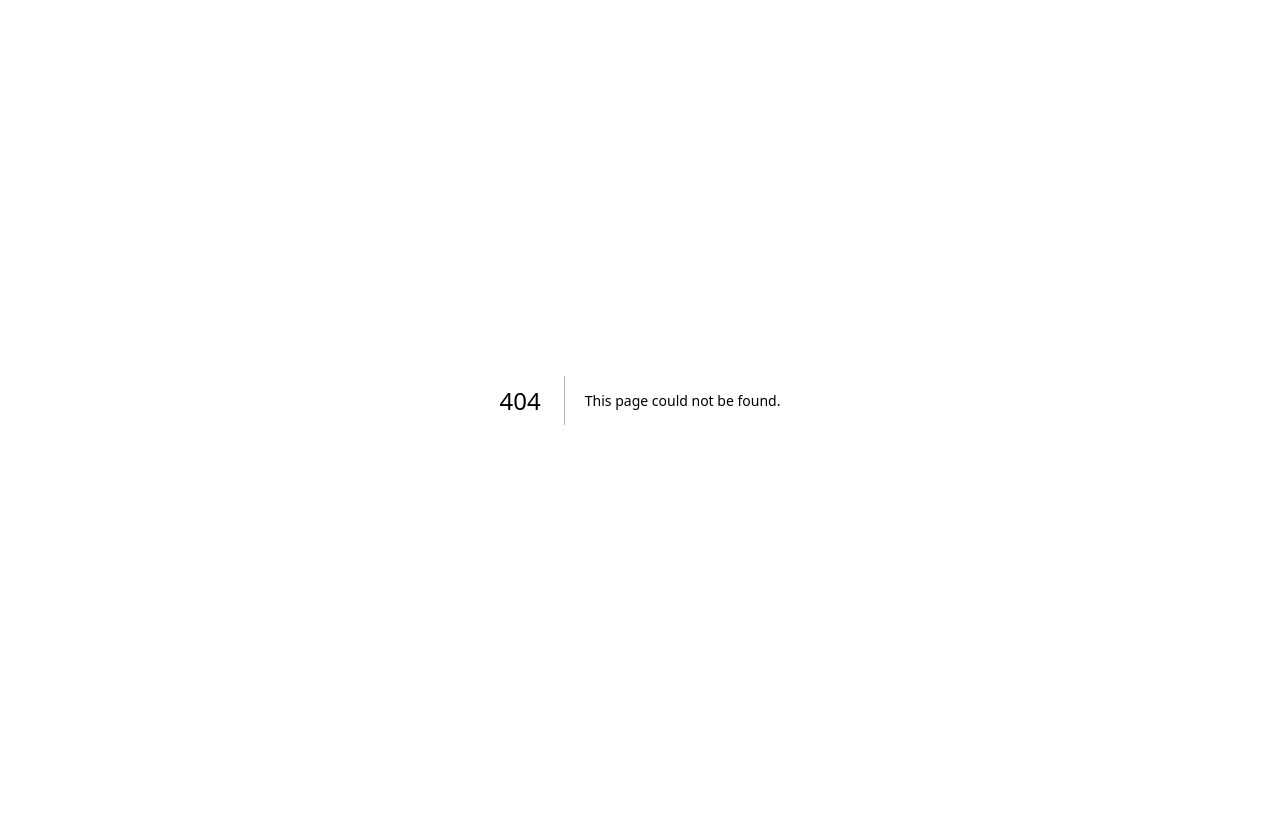
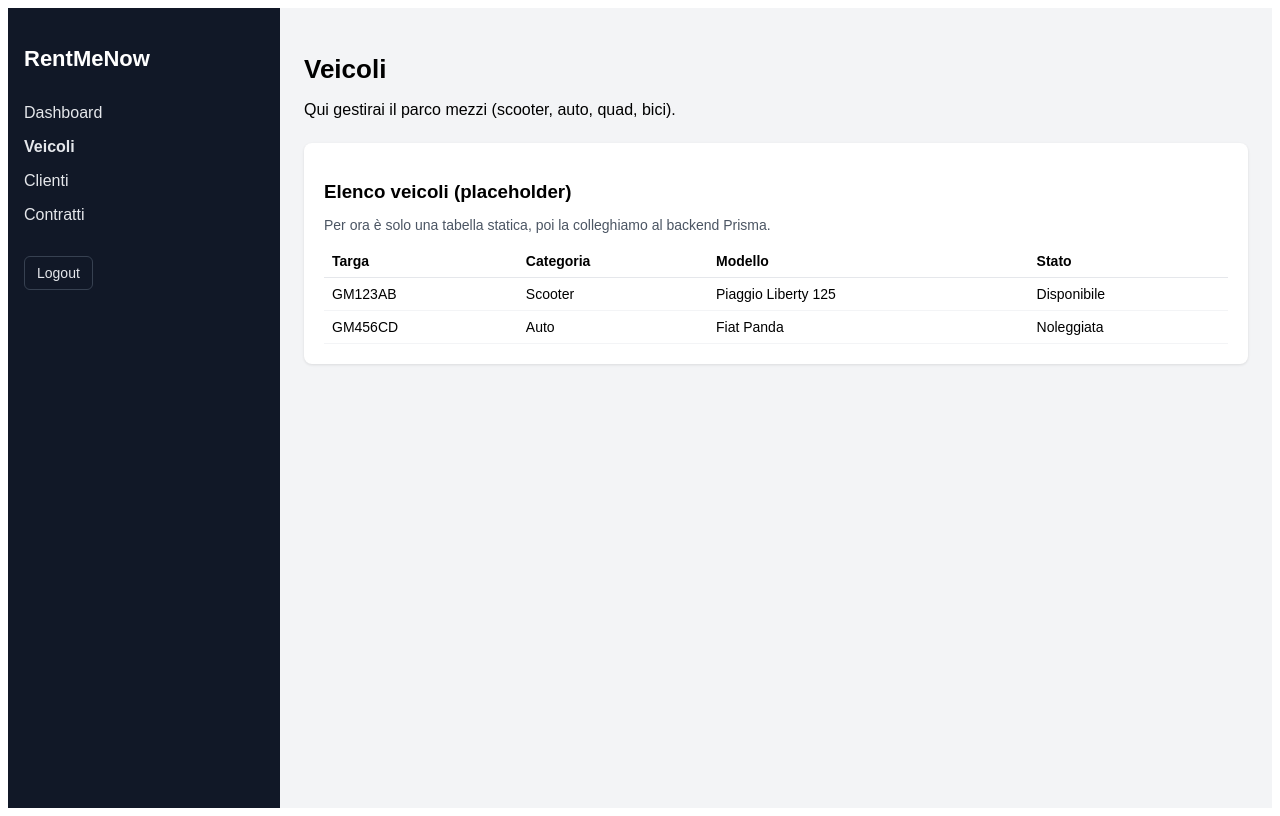
Before and after one commit to Hermangeraci/rentme360, a Next.js app in the folder frontend/: page /vehicles in a window 1280 px wide. Before the commit this address had no page. Built offline with nearby package versions, Linux system fonts and the light colour scheme; sample sign-in values are in the browser's storage.

Commit message:
Create vehicles.tsx

```diff
--- /dev/null
+++ b/frontend/src/pages/vehicles.tsx
@@ -0,0 +1,154 @@
+import React, { useEffect } from 'react';
+import { useRouter } from 'next/router';
+
+export default function VehiclesPage() {
+  const router = useRouter();
+
+  useEffect(() => {
+    if (typeof window === 'undefined') return;
+    const token = localStorage.getItem('rmn_token');
+    if (!token) {
+      router.replace('/login');
+    }
+  }, [router]);
+
+  const handleLogout = () => {
+    if (typeof window !== 'undefined') {
+      localStorage.removeItem('rmn_token');
+      router.push('/login');
+    }
+  };
+
+  return (
+    <div style={{ display: 'flex', minHeight: '100vh', fontFamily: 'sans-serif' }}>
+      {/* Sidebar */}
+      <aside
+        style={{
+          width: 240,
+          backgroundColor: '#111827',
+          color: 'white',
+          padding: '20px 16px',
+        }}
+      >
+        <h1 style={{ fontSize: 22, marginBottom: 24 }}>RentMeNow</h1>
+
+        <nav style={{ marginBottom: 24 }}>
+          <a
+            href="/"
+            style={{
+              display: 'block',
+              padding: '8px 0',
+              color: '#E5E7EB',
+              textDecoration: 'none',
+            }}
+          >
+            Dashboard
+          </a>
+          <a
+            href="/vehicles"
+            style={{
+              display: 'block',
+              padding: '8px 0',
+              color: '#E5E7EB',
+              textDecoration: 'none',
+              fontWeight: 600,
+            }}
+          >
+            Veicoli
+          </a>
+          <a
+            href="/customers"
+            style={{
+              display: 'block',
+              padding: '8px 0',
+              color: '#E5E7EB',
+              textDecoration: 'none',
+            }}
+          >
+            Clienti
+          </a>
+          <a
+            href="/contracts"
+            style={{
+              display: 'block',
+              padding: '8px 0',
+              color: '#E5E7EB',
+              textDecoration: 'none',
+            }}
+          >
+            Contratti
+          </a>
+        </nav>
+
+        <button
+          onClick={handleLogout}
+          style={{
+            marginTop: 'auto',
+            padding: '8px 12px',
+            borderRadius: 6,
+            border: '1px solid #374151',
+            background: 'transparent',
+            color: '#E5E7EB',
+            cursor: 'pointer',
+            fontSize: 14,
+          }}
+        >
+          Logout
+        </button>
+      </aside>
+
+      {/* Contenuto principale */}
+      <main style={{ flex: 1, padding: 24, backgroundColor: '#F3F4F6' }}>
+        <h2 style={{ fontSize: 26, marginBottom: 8 }}>Veicoli</h2>
+        <p style={{ marginBottom: 24 }}>
+          Qui gestirai il parco mezzi (scooter, auto, quad, bici).
+        </p>
+
+        <div
+          style={{
+            backgroundColor: 'white',
+            padding: 20,
+            borderRadius: 8,
+            boxShadow: '0 1px 3px rgba(0,0,0,0.1)',
+          }}
+        >
+          <h3 style={{ marginBottom: 12 }}>Elenco veicoli (placeholder)</h3>
+          <p style={{ marginBottom: 12, fontSize: 14, color: '#4B5563' }}>
+            Per ora è solo una tabella statica, poi la colleghiamo al backend Prisma.
+          </p>
+
+          <table
+            style={{
+              width: '100%',
+              borderCollapse: 'collapse',
+              fontSize: 14,
+            }}
+          >
+            <thead>
+              <tr>
+                <th style={{ textAlign: 'left', borderBottom: '1px solid #E5E7EB', padding: 8 }}>Targa</th>
+                <th style={{ textAlign: 'left', borderBottom: '1px solid #E5E7EB', padding: 8 }}>Categoria</th>
+                <th style={{ textAlign: 'left', borderBottom: '1px solid #E5E7EB', padding: 8 }}>Modello</th>
+                <th style={{ textAlign: 'left', borderBottom: '1px solid #E5E7EB', padding: 8 }}>Stato</th>
+              </tr>
+            </thead>
+            <tbody>
+              <tr>
+                <td style={{ padding: 8, borderBottom: '1px solid #F3F4F6' }}>GM123AB</td>
+                <td style={{ padding: 8, borderBottom: '1px solid #F3F4F6' }}>Scooter</td>
+                <td style={{ padding: 8, borderBottom: '1px solid #F3F4F6' }}>Piaggio Liberty 125</td>
+                <td style={{ padding: 8, borderBottom: '1px solid #F3F4F6' }}>Disponibile</td>
+              </tr>
+              <tr>
+                <td style={{ padding: 8, borderBottom: '1px solid #F3F4F6' }}>GM456CD</td>
+                <td style={{ padding: 8, borderBottom: '1px solid #F3F4F6' }}>Auto</td>
+                <td style={{ padding: 8, borderBottom: '1px solid #F3F4F6' }}>Fiat Panda</td>
+                <td style={{ padding: 8, borderBottom: '1px solid #F3F4F6' }}>Noleggiata</td>
+              </tr>
+            </tbody>
+          </table>
+        </div>
+      </main>
+    </div>
+  );
+}
```
